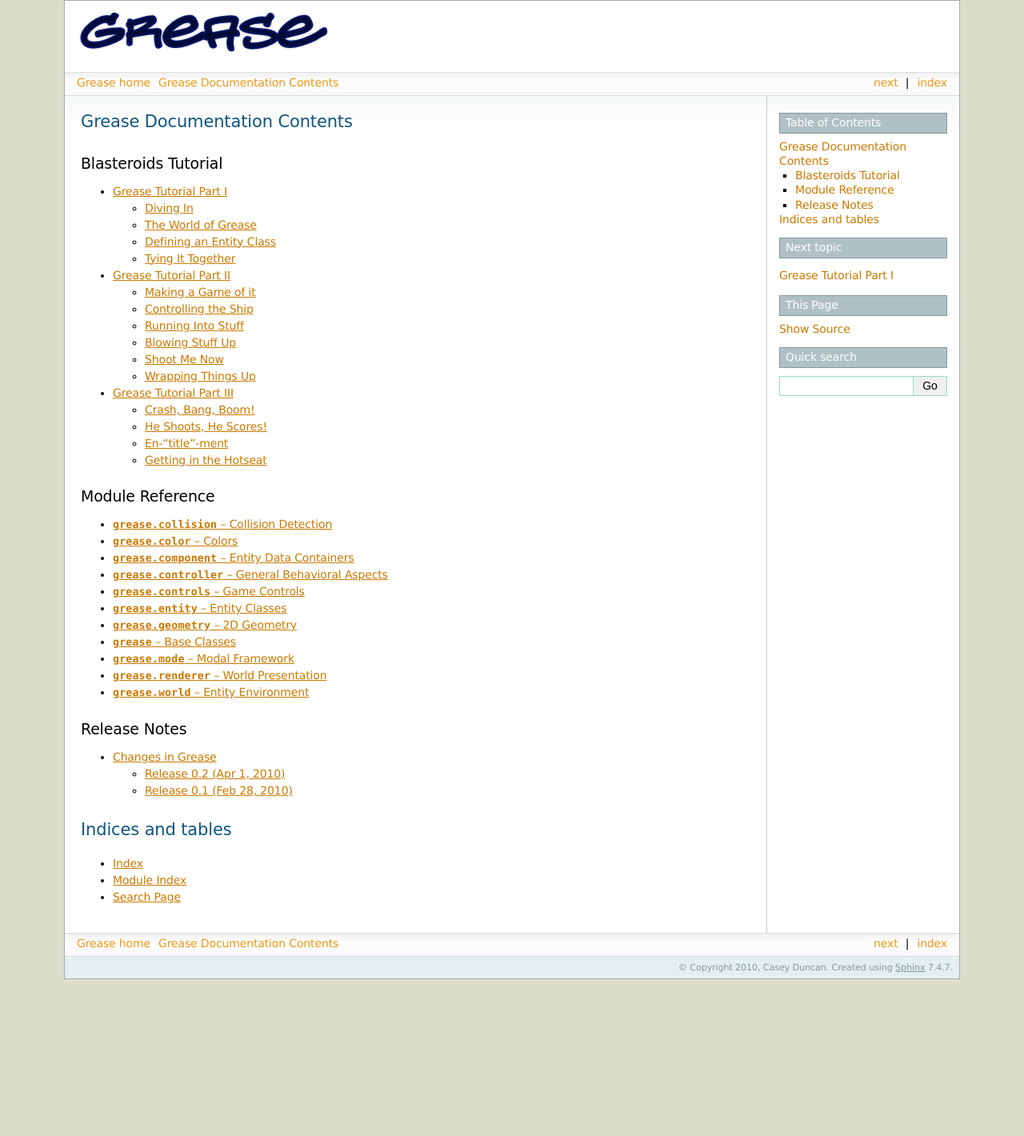
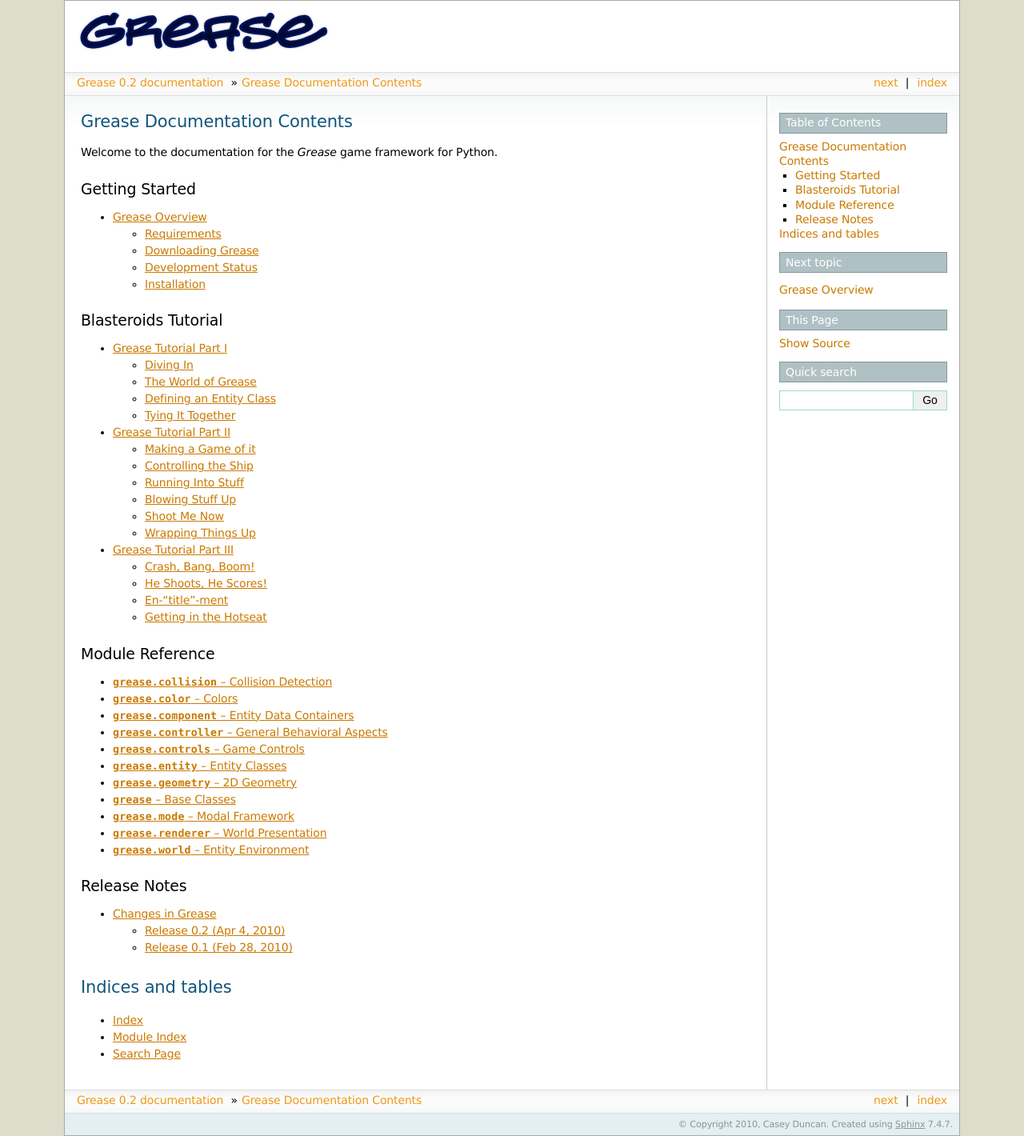
Before and after one commit to caseman/grease, a Sphinx documentation site: the page built from doc/index.rst, in a window 1280 px wide. Shown: the whole page at 80% size. Built offline with Sphinx 7.4.7, drawn with Linux system fonts in a browser that asks for light colours; before the commit the page ends 1224 px from its top, so only the background shows below that.

Commit message:
Update version, readme and include readme in docs
git-svn-id: https://caseman.googlecode.com/svn/trunk/grease@613 695b90bb-9647-0410-898f-0949cf7e6fe8

```diff
--- a/CHANGES.txt
+++ b/CHANGES.txt
@@ -1,4 +1,4 @@
-Release 0.2 (Apr 1, 2010)
+Release 0.2 (Apr 4, 2010)
 =========================
 
 * Add Module Reference Documentation
--- a/doc/_templates/layout.html
+++ b/doc/_templates/layout.html
@@ -1,9 +1,11 @@
 {% extends "!layout.html" %}
 
+{#
 {% block rootrellink %}
         <li><a href="{{ pathto('index') }}">Grease home</a><!-- &nbsp;|&nbsp; --></li>
         <!-- <li><a href="{{ pathto('contents') }}">Documentation</a>&raquo;</li> -->
 {% endblock %}
+#}
 
 {% block extrahead %}
         <link rel="stylesheet" href="{{ pathto("_static/grease.css", 1) }}" type="text/css" />
--- a/doc/conf.py
+++ b/doc/conf.py
@@ -47,9 +47,9 @@
 # built documents.
 #
 # The short X.Y version.
-version = '0.1'
+version = '0.2'
 # The full version, including alpha/beta/rc tags.
-release = '0.1'
+release = version
 
 # The language for content autogenerated by Sphinx. Refer to documentation
 # for a list of supported languages.
--- a/doc/index.rst
+++ b/doc/index.rst
@@ -2,6 +2,17 @@
 
 Grease Documentation Contents
 =============================
+
+Welcome to the documentation for the *Grease* game framework for Python.
+
+Getting Started
+---------------
+
+.. toctree::
+	:maxdepth: 2
+
+	overview
+
 
 Blasteroids Tutorial
 --------------------
--- /dev/null
+++ b/doc/overview.rst
@@ -0,0 +1 @@
+.. include:: ../README.txt
--- a/grease/__init__.py
+++ b/grease/__init__.py
@@ -11,7 +11,7 @@
 #
 #############################################################################
 
-__version__ = '0.1'
+__version__ = '0.2'
 
 __all__ = ('World', 'Entity', 'System', 'Renderer')
 
--- a/setup.py
+++ b/setup.py
@@ -11,7 +11,7 @@
 
 setup(
 	name='grease',
-    version='0.1', # *** REMEMBER TO UPDATE __init__.py ***
+    version='0.2', # *** REMEMBER TO UPDATE __init__.py ***
 	description='Grease: A component-based game engine and rapid development framework',
 	long_description=read('README.txt'),
 	author='Casey Duncan',
```
Also changed, not shown: README.txt (+13 -6 lines).
